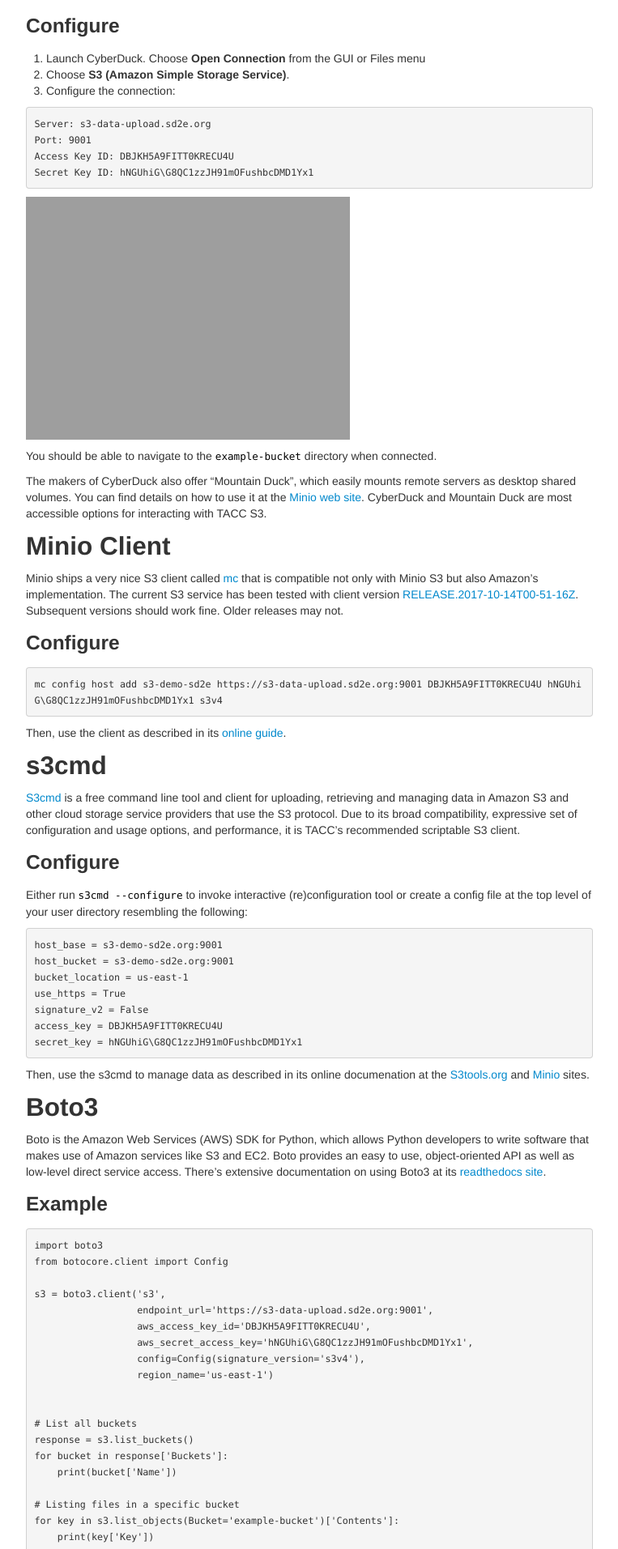
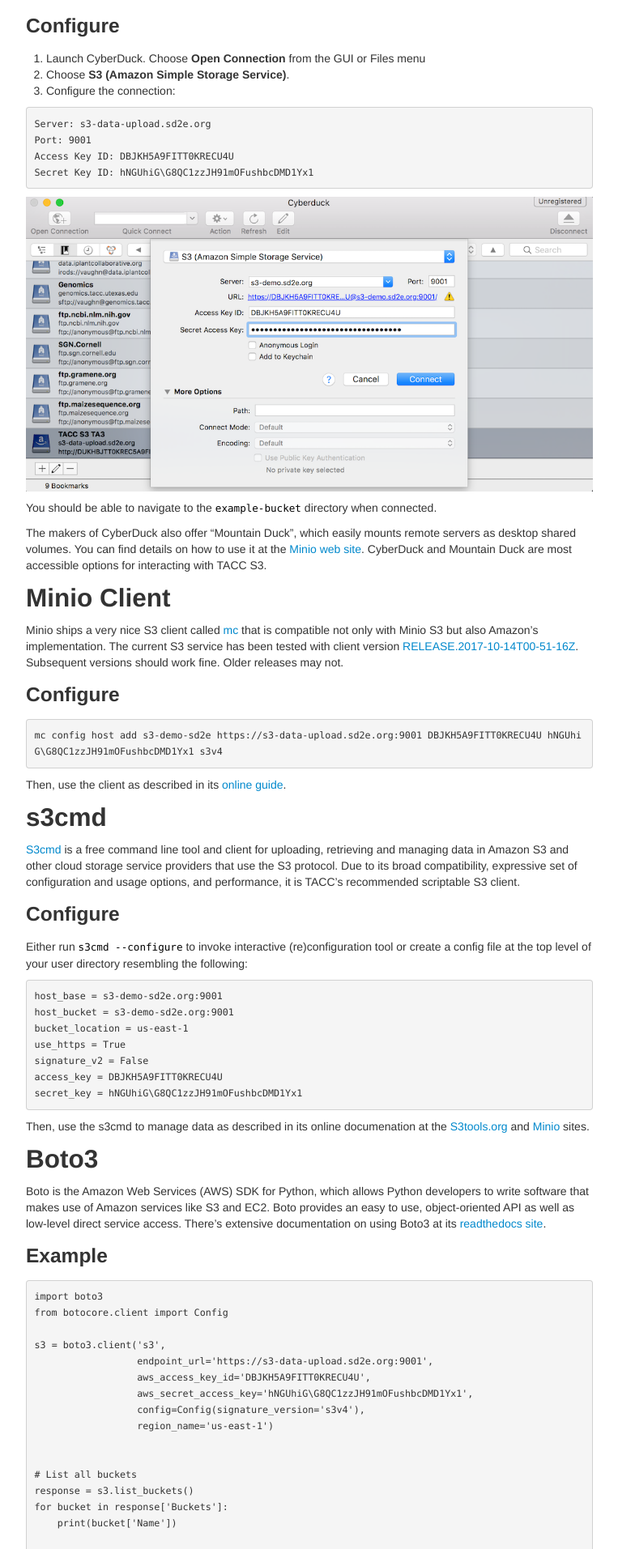
Before and after one commit to SD2E/s3-user-guide, a Jekyll site: the page built from docs/configure_clients.md, in a window 1280 px wide. Shown: the part 1267-3180 px from the top of the page at 81% size, without its empty margins (258-1021 px from the left). Built offline with Jekyll 4.4.1, drawn with Linux system fonts in a browser that asks for light colours.

Commit message:
Images. Why are they hard in gh-pages

````diff
--- a/docs/configure_clients.md
+++ b/docs/configure_clients.md
@@ -86,7 +86,7 @@ Access Key ID: DBJKH5A9FITT0KRECU4U
 Secret Key ID: hNGUhiG\G8QC1zzJH91mOFushbcDMD1Yx1
 ```
 
-![CyberDuck Connection](https://sd2e.github.io/s3-user-guide/assets/image.png)
+![CyberDuck Connection](https://sd2e.github.io/s3-user-guide/assets/duck.png)
 
 You should be able to navigate to the `example-bucket` directory when connected.
 
````
